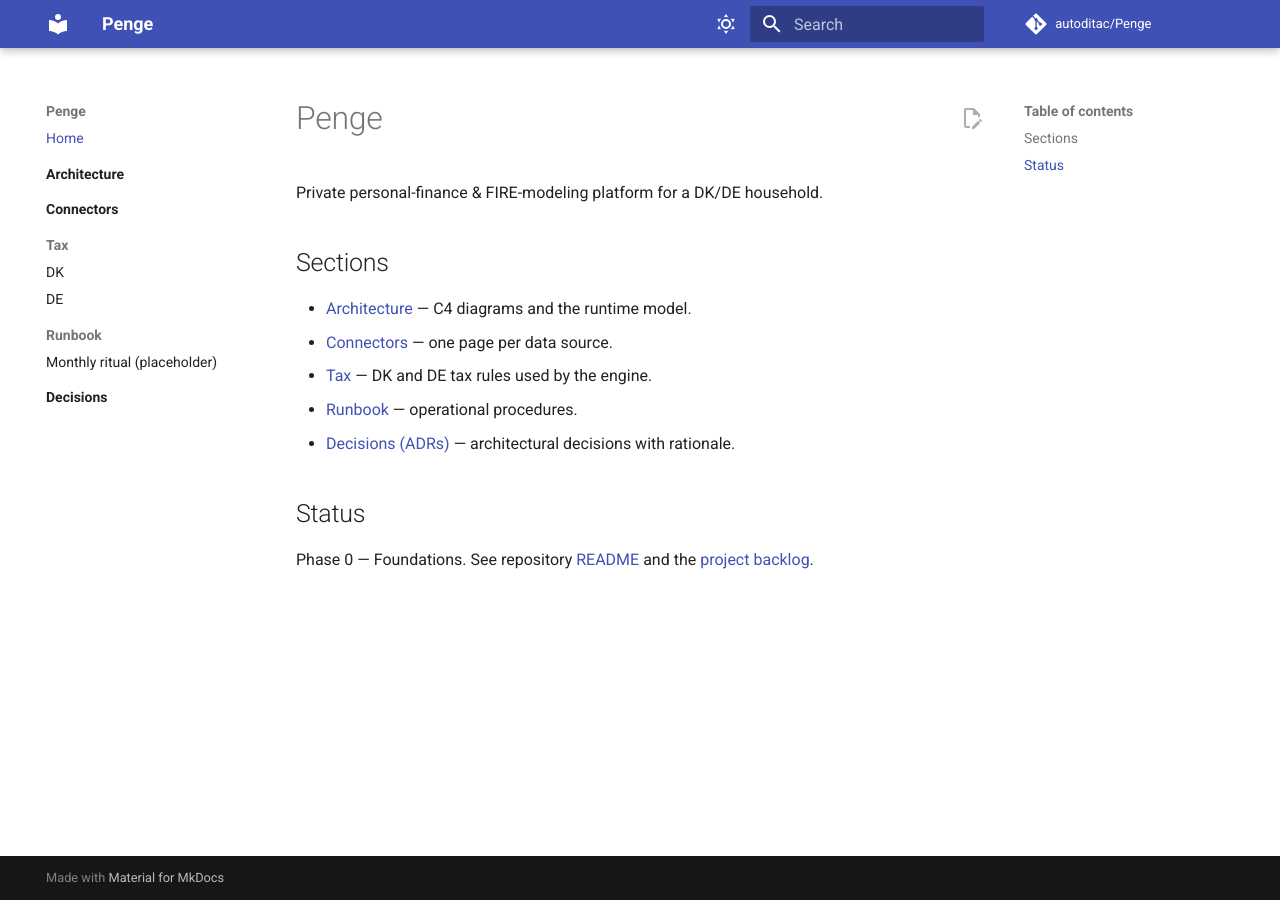
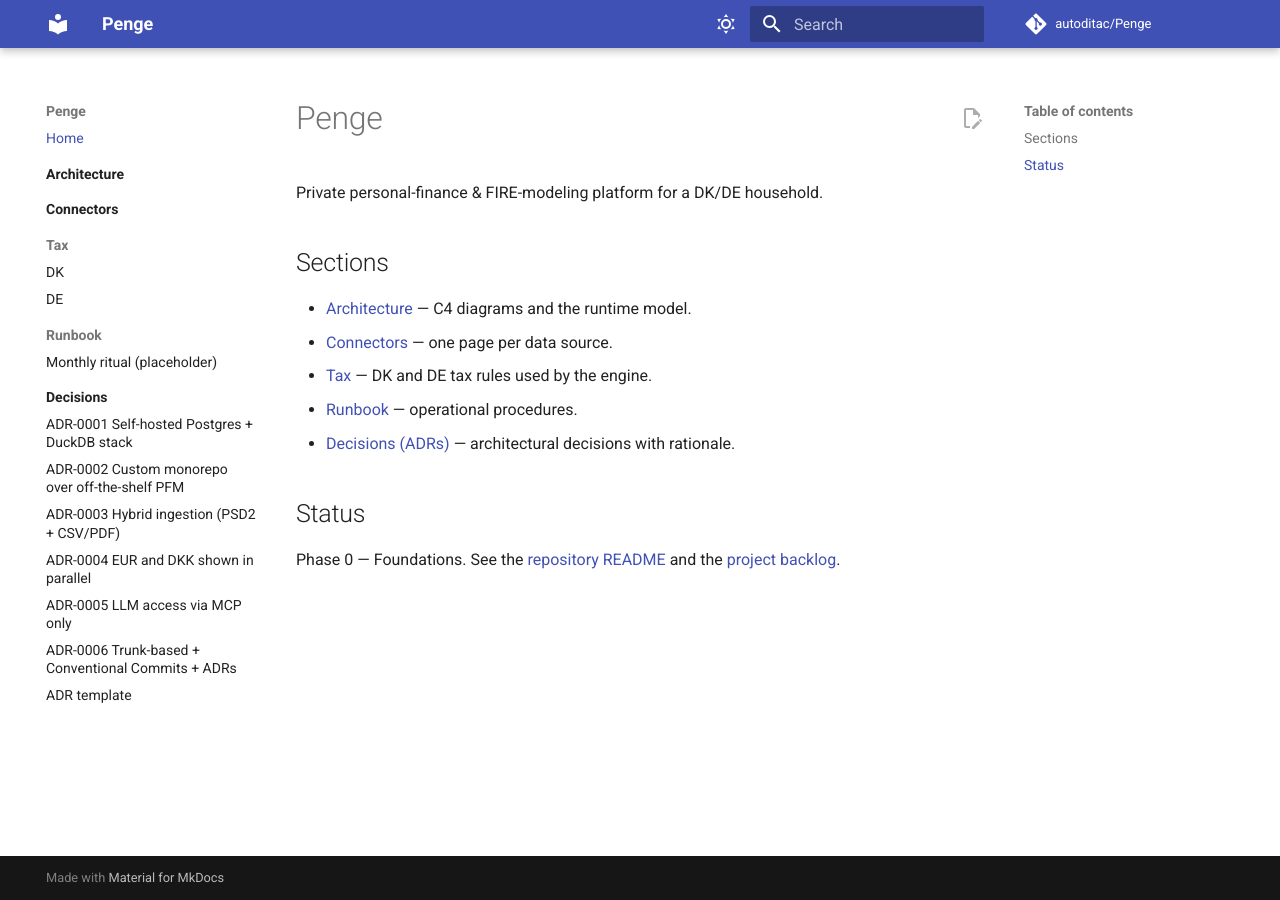
Before and after one commit to autoditac/Penge, an MkDocs documentation site: the page built from docs/index.md, in a window 1280 px wide. Built offline with MkDocs 1.6.1 and Material for MkDocs 9.7.7, drawn with Linux system fonts in a browser that asks for light colours; comment, search, counter and statistics services are not loaded.

Commit message:
docs(11): bootstrap MkDocs Material site + Pages deploy workflow (#60)
Adds .github/workflows/docs.yml with two jobs:

- build: runs on every PR and push to main; executes
  `uv run mkdocs build --strict`. This is the new docs quality gate
  (broken cross-doc links and orphan pages now fail PR checks).
- deploy: runs only on tag pushes (v*); needs: build, then
  `mkdocs gh-deploy --force --no-jekyll` to push the rendered site to
  the gh-pages branch. Pages must be configured (one-time, repo
  settings) to serve from gh-pages root.

Both jobs pin actions/checkout and astral-sh/setup-uv to commit SHAs
per the convention introduced by #5/#57.

Other changes shaken out by the first --strict build:

- pyproject.toml: add a `docs` dependency group (mkdocs-material,
  pymdown-extensions) and mark the project as `package = false` for
  uv (this is a monorepo root, not a publishable wheel).
- mkdocs.yml: list every ADR explicitly in nav (was warning about
  orphan pages); add ADR template too.
- docs/index.md: README link rewritten to absolute GitHub URL
  (relative ../README.md is outside docs_dir → strict failure).
- docs/decisions/README.md: same fix for the write-adr SKILL link.
- .gitignore: ignore site/ (mkdocs build output).
- CONTRIBUTING.md: add a "Documentation site" section with serve/
  build/deploy commands.
- uv.lock: committed for reproducible CI builds (first lockfile).

Local verification:
- `uv run mkdocs build --strict` clean.
- `pre-commit run --all-files` clean.

Closes #11.

Co-authored-by: Rouven <autoditac@users.noreply.github.com>

```diff
--- a/docs/index.md
+++ b/docs/index.md
@@ -12,4 +12,4 @@
 
 ## Status
 
-Phase 0 — Foundations. See repository [README](../README.md) and the [project backlog](https://github.com/users/autoditac/projects).
+Phase 0 — Foundations. See the [repository README](https://github.com/autoditac/Penge#readme) and the [project backlog](https://github.com/users/autoditac/projects).
--- a/mkdocs.yml
+++ b/mkdocs.yml
@@ -61,5 +61,12 @@
       - runbook/monthly.md
   - Decisions:
       - decisions/README.md
+      - "ADR-0001 Self-hosted Postgres + DuckDB stack": decisions/0001-self-hosted-postgres-duckdb-stack.md
+      - "ADR-0002 Custom monorepo over off-the-shelf PFM": decisions/0002-custom-monorepo-over-off-the-shelf-pfm.md
+      - "ADR-0003 Hybrid ingestion (PSD2 + CSV/PDF)": decisions/0003-hybrid-ingestion-psd2-and-csv-pdf.md
+      - "ADR-0004 EUR and DKK shown in parallel": decisions/0004-eur-and-dkk-shown-in-parallel.md
+      - "ADR-0005 LLM access via MCP only": decisions/0005-llm-access-via-mcp-only.md
+      - "ADR-0006 Trunk-based + Conventional Commits + ADRs": decisions/0006-trunk-based-conventional-commits-adrs.md
+      - "ADR template": decisions/adr-template.md
 
 strict: true
```
Also changed, not shown: CONTRIBUTING.md (+12 -0 lines), docs/decisions/README.md (+1 -1 lines), pyproject.toml (+10 -0 lines), 3 other files.
